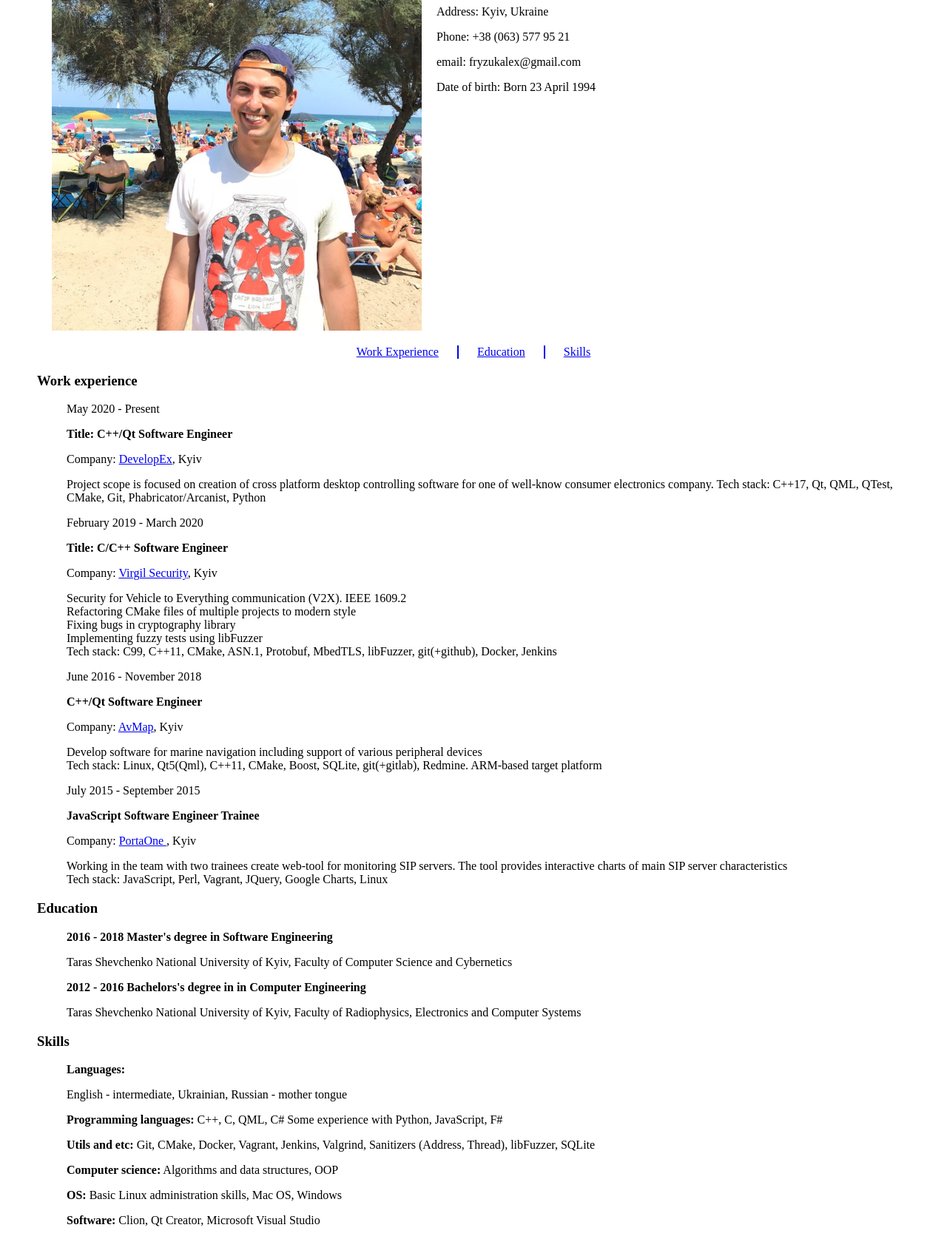
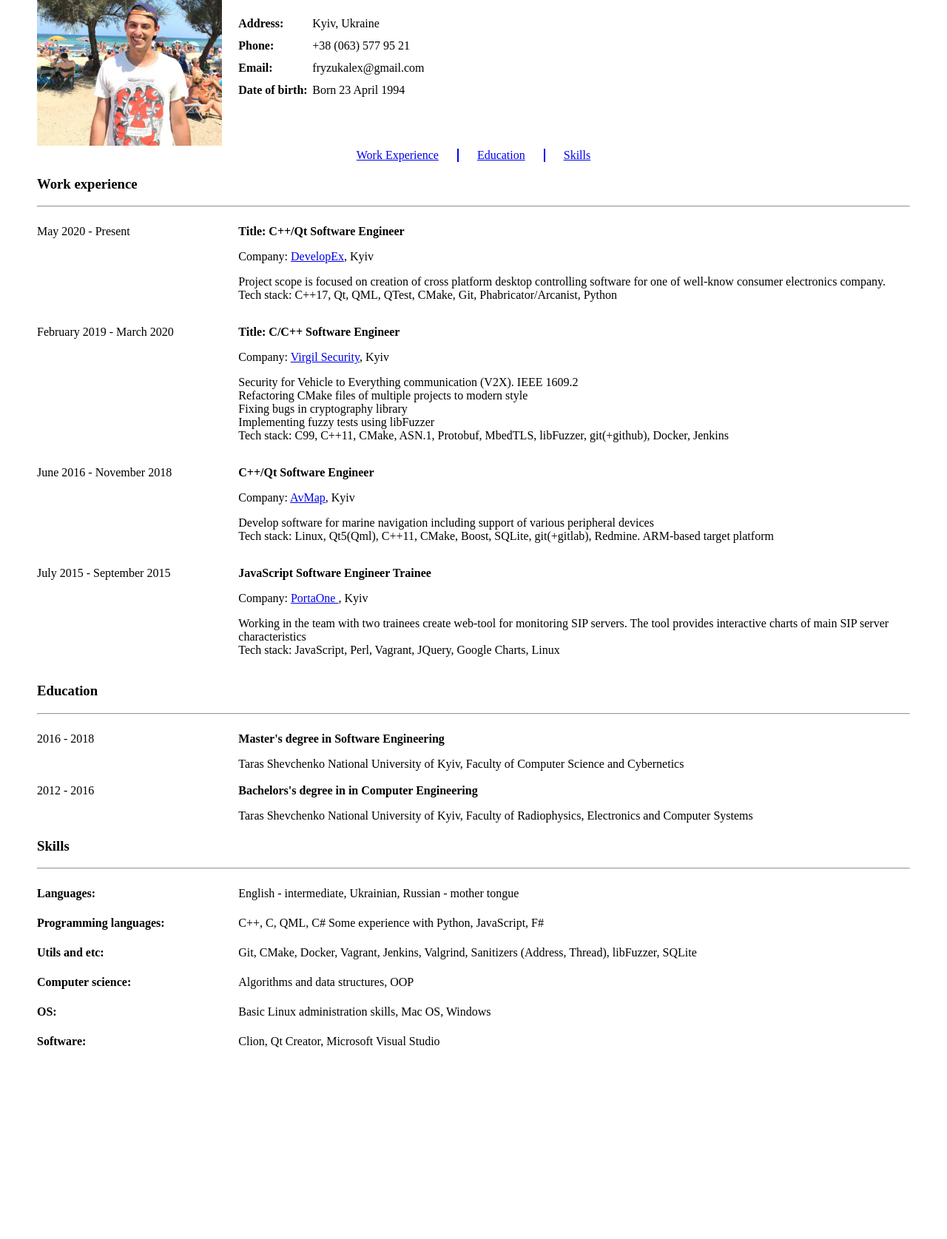
Before and after one commit to fryziuk/cv, a plain HTML site: page index.html in a window 1280 px wide. Shown: the part 73-1748 px from the top of the page at 74% size. After the commit the page ends 1496 px from the top, so only its background shows below. Drawn offline with Linux system fonts and the light colour scheme.

Commit message:
Add div markup

```diff
--- a/index.html
+++ b/index.html
@@ -9,40 +9,53 @@
     <link rel="stylesheet" href="normalize.css">
 </head>
 
-<body>
+<body id="grid">
 
-    <div id ="info-container">
-        <img id="photo" src="./images/oleksandr.jpg" alt="Oleksandr Fryziuk" width="500" height="500" />
+    <div class="content">
+
+        <div id="personal-info">
+            <div>
+                <img id="photo" src="./images/oleksandr.jpg" alt="Oleksandr Fryziuk" width="250" height="250" />
+            </div>
+
+            <div>
+                <h1>Oleksandr Fryziuk</h1>
 
                 <div id="info">
-            <h1>Oleksandr Fryziuk</h1>
-            <p>Address: Kyiv, Ukraine</p>
-            <p>Phone: +38 (063) 577 95 21 </p>
-            <p>email: fryzukalex@gmail.com</p>
-            <p>Date of birth: Born 23 April 1994</p>
+                    <p><strong>Address:</strong></p>
+                    <p>Kyiv, Ukraine</p>
+                    <p><strong>Phone:</strong></p>
+                    <p>+38 (063) 577 95 21</p>
+                    <p><strong>Email:</strong></p>
+                    <p>fryzukalex@gmail.com</p>
+                    <p><strong>Date of birth:</strong></p>
+                    <p>Born 23 April 1994</p>
+                </div>
             </div>
         </div>
 
         <nav class="main-navigation">
-        <a href="#work-experience">Work Experience</a>
-        <a href="#education">Education</a>
-        <a href="#skils">Skills</a>
+            <a class="main-navigation" href="#work-experience">Work Experience</a>
+            <a class="main-navigation" href="#education">Education</a>
+            <a class="main-navigation" href="#skills">Skills</a>
         </nav>
 
-    <h3 id="work-experience">Work experience</h3>
-    <ul>
-        <li>
+        <h3> Work experience</h3>
+        <hr class="separator" />
+
+        <div id="work-experience">
             <p>May 2020 - Present </p>
 
+            <div>
                 <p> <strong>Title: C++/Qt Software Engineer </strong></p>
                 <p>Company: <a href="https://developex.com">DevelopEx</a>, Kyiv </p>
                 <p> Project scope is focused on creation of cross platform desktop controlling software for one of
-                well-know consumer electronics company.
+                    well-know consumer electronics company. <br />
                     Tech stack: C++17, Qt, QML, QTest, CMake, Git, Phabricator/Arcanist, Python
                 </p>
-        </li>
-        <li>
+            </div>
             <p>February 2019 - March 2020 </p>
+            <div>
                 <p><strong>Title: C/C++ Software Engineer </strong></p>
                 <p> Company: <a href="https://virgilsecurity.com">Virgil Security</a>, Kyiv </p>
                 <p>
@@ -53,10 +66,10 @@
                     Tech stack: C99, C++11, CMake, ASN.1, Protobuf, MbedTLS, libFuzzer, git(+github), Docker,
                     Jenkins <br />
                 </p>
-        </li>
+            </div>
+            <p>June 2016 - November 2018 </p>
 
-        <li>
-            <p>June 2016 - November 2018 </p>
+            <div>
                 <p><strong>C++/Qt Software Engineer</strong> </p>
                 <p>Company: <a href="https://www.avmap.it/en/">AvMap</a>, Kyiv </p>
                 <p>
@@ -64,62 +77,56 @@
                     Tech stack: Linux, Qt5(Qml), C++11, CMake, Boost, SQLite, git(+gitlab), Redmine. ARM-based
                     target platform<br />
                 </p>
-        </li>
-
-        <li>
+            </div>
             <p>July 2015 - September 2015</p>
+            <div>
                 <p><strong>JavaScript Software Engineer Trainee</strong></p>
                 <p> Company: <a href="https://www.portaone.com">PortaOne </a>, Kyiv </p>
                 <p>
                     Working in the team with two trainees create web-tool for monitoring SIP servers. The tool
                     provides interactive charts of main SIP server characteristics <br />
-                Tech stack: JavaScript, Perl, Vagrant, JQuery, Google Charts, Linux <br />
+                    Tech stack: JavaScript, Perl, Vagrant, JQuery, Google Charts, Linux
                 </p>
-        </li>
-    </ul>
-
-    <h3 id="education">Education</h3>
-    <ul>
-        <li>
-            <p><strong>2016 - 2018 Master's degree in Software Engineering </strong></p>
+            </div>
+        </div>
+        <h3>Education</h3>
+        <hr />
+        <div id="education">
+            <p>2016 - 2018</p>
+            <div>
+                <p><strong>Master's degree in Software Engineering </strong></p>
                 <p>
                     Taras Shevchenko National University of Kyiv, Faculty of Computer Science and Cybernetics
                 </p>
-        </li>
-
-        <li>
-            <p><strong>2012 - 2016 Bachelors's degree in in Computer Engineering</strong></p>
+            </div>
+            <p>2012 - 2016</p>
+            <div>
+                <p><strong>Bachelors's degree in in Computer Engineering</strong></p>
                 <p>
                     Taras Shevchenko National University of Kyiv, Faculty of Radiophysics, Electronics and Computer
                     Systems
                 </p>
-        </li>
-    </ul>
+            </div>
+        </div>
 
-    <h3 id="skils">Skills</h3>
-    <ul>
-        <li>
+        <h3>Skills</h3>
+        <hr class="separator" />
+
+        <div id="skills">
             <p><strong>Languages:</strong></p>
             <p>English - intermediate, Ukrainian, Russian - mother tongue</p>
-        </li>
-        <li>
-            <p><strong>Programming languages: </strong> C++, C, QML, C# Some experience with Python, JavaScript, F#</p>
-        </li>
-        <li>
-            <p><strong>Utils and etc: </strong> Git, CMake, Docker, Vagrant, Jenkins, Valgrind, Sanitizers (Address, Thread), libFuzzer, SQLite</p>
-        </li>
-        <li>
-            <p><strong>Computer science:</strong> Algorithms and data structures, OOP</p>
-        </li>
-        <li>
-            <p><strong>OS:</strong> Basic Linux administration skills, Mac OS, Windows</p>
-        </li>
-
-        <li>
-            <p><strong>Software:</strong> Clion, Qt Creator, Microsoft Visual Studio</p>
-        </li>
-    </ul>
-
+            <p><strong>Programming languages: </strong></p>
+            <p>C++, C, QML, C# Some experience with Python, JavaScript, F#</p>
+            <p><strong>Utils and etc: </strong></p>
+            <p>Git, CMake, Docker, Vagrant, Jenkins, Valgrind, Sanitizers (Address, Thread), libFuzzer, SQLite</p>
+            <p><strong>Computer science:</strong></p>
+            <p> Algorithms and data structures, OOP</p>
+            <p><strong>OS:</strong> </p>
+            <p>Basic Linux administration skills, Mac OS, Windows</p>
+            <p><strong>Software:</strong></p>
+            <p>Clion, Qt Creator, Microsoft Visual Studio</p>
+        </div>
+    </div>
 </body>
 
 </html>
--- a/style.css
+++ b/style.css
@@ -18,15 +18,53 @@ body {
     padding: 0 50px;
 }
 
+
+.content {
+    max-width: 1200px;
+    min-width: 700px;
+    margin: auto;
+}
+
 #info-container {
     display: flex;
     flex-direction: row;
 }
 
 #photo {
-    padding: 20px;
+    padding-top: 20px;
 }
 
 ul {
     list-style-type: none;
   }
+
+
+#personal-info {
+    display: grid;
+    grid-template-rows: 1fr;
+    grid-template-columns: 0.3fr 1fr;
+}
+#work-experience {
+    display: grid;
+    grid-template-rows: 0.5fr 0.5fr 0.5fr 0.5fr;
+    grid-template-columns: 0.3fr 1fr;
+}
+
+#education {
+    display: grid;
+    grid-template-rows: 70px 70px;
+    grid-template-columns: 0.3fr 1fr;
+}
+
+#skills {
+    display: grid;
+    grid-template-rows: 40px 40px 40px 40px 40px 40px;
+    grid-template-columns: 0.3fr 1fr;
+}
+
+#info {
+    display: grid;
+    grid-template-rows: 30px 30px 30px 30px;
+    grid-template-columns: 100px 1fr;
+
+}
```
Also changed, not shown: 1 other file. Lines whose indentation alone changed are shown as unchanged.
